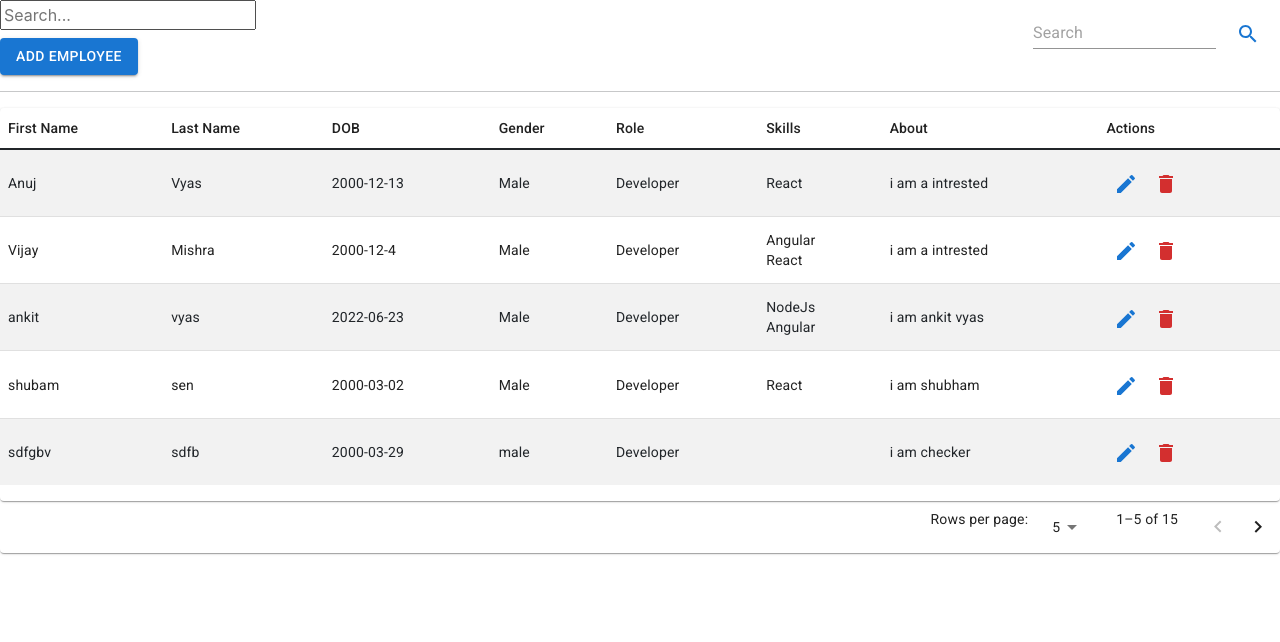
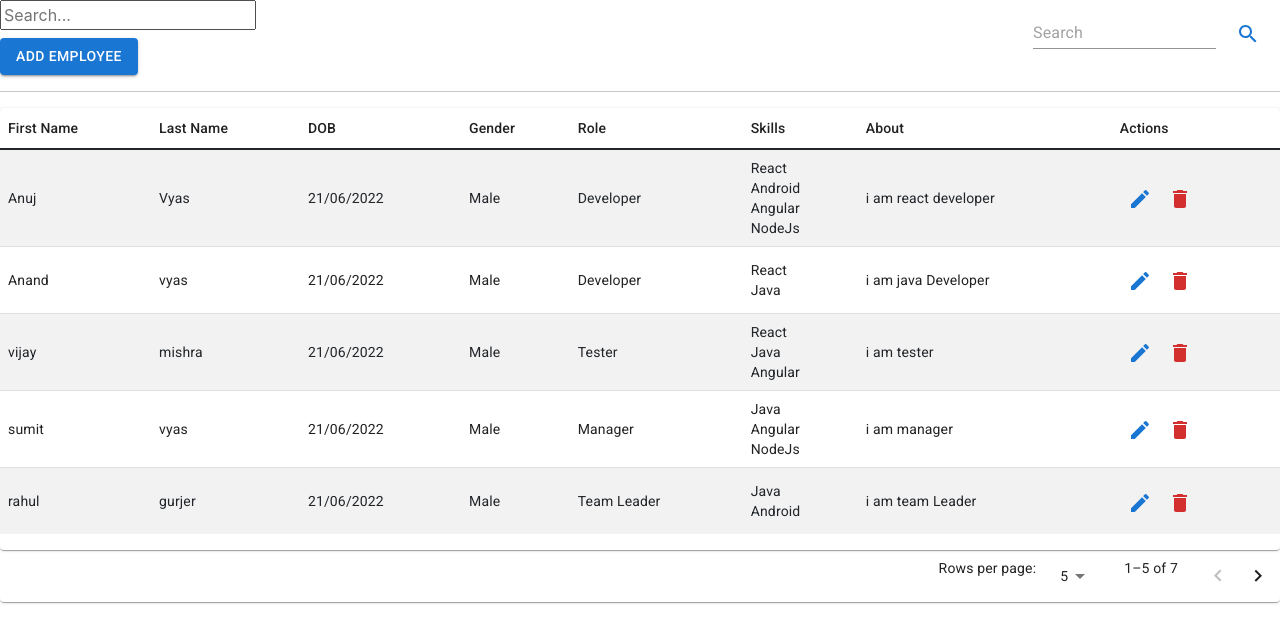
Before and after one commit to anujvyas1002/EmpoyeeProject, a React (Create React App) app in the folder updateEmployeeProject/EmpoyeeProject/: page / in a window 1280 px wide. Shown: the top 642 px of the page. Built offline with nearby package versions, Linux system fonts and the light colour scheme; data requests are answered from the project's data file.

Commit message:
Skills search & Delete message

```diff
--- a/updateEmployeeProject/EmpoyeeProject/db.json
+++ b/updateEmployeeProject/EmpoyeeProject/db.json
@@ -41,118 +41,86 @@
   ],
   "employees": [
     {
-      "id": 165510476892,
+      "id": 1655793330958,
       "firstName": "Anuj",
       "lastName": "Vyas",
-      "dob": "2000-12-13",
-      "employee_about": "i am a intrested ",
+      "dob": "21/06/2022",
+      "employee_about": "i am react developer",
       "gender": "Male",
       "role": {
         "role": "Developer"
       },
       "skills": [
         {
+          "id": 3,
           "skill": "React"
+        },
+        {
+          "id": 5,
+          "skill": "Android"
+        },
+        {
+          "id": 4,
+          "skill": "Angular"
+        },
+        {
+          "id": 2,
+          "skill": "NodeJs"
         }
       ]
     },
     {
-      "id": 16456767892,
-      "firstName": "Vijay",
-      "lastName": "Mishra",
-      "dob": "2000-12-4",
-      "employee_about": "i am a intrested",
+      "id": 1655793369029,
+      "firstName": "Anand",
+      "lastName": "vyas",
+      "dob": "21/06/2022",
+      "employee_about": "i am java Developer",
       "gender": "Male",
       "role": {
         "role": "Developer"
       },
       "skills": [
         {
-          "skill": "Angular"
+          "id": 3,
+          "skill": "React"
         },
         {
-          "skill": "React"
+          "id": 1,
+          "skill": "Java"
         }
       ]
     },
     {
-      "id": 1655114426263,
-      "firstName": "ankit",
-      "lastName": "vyas",
-      "dob": "2022-06-23",
-      "employee_about": "i am ankit vyas",
+      "id": 1655793405727,
+      "firstName": "vijay",
+      "lastName": "mishra",
+      "dob": "21/06/2022",
+      "employee_about": "i am tester",
       "gender": "Male",
       "role": {
-        "role": "Developer"
+        "role": "Tester"
       },
       "skills": [
         {
-          "skill": "NodeJs"
+          "id": 3,
+          "skill": "React"
         },
         {
+          "id": 1,
+          "skill": "Java"
+        },
+        {
+          "id": 4,
           "skill": "Angular"
         }
       ]
     },
     {
-      "id": 1655119660832,
-      "firstName": "shubam",
-      "lastName": "sen",
-      "dob": "2000-03-02",
-      "employee_about": "i am shubham",
-      "gender": "Male",
-      "role": {
-        "role": "Developer"
-      },
-      "skills": [
-        {
-          "skill": "React"
-        }
-      ]
-    },
-    {
-      "id": 1655189028246,
-      "firstName": "sdfgbv",
-      "lastName": "sdfb",
-      "dob": "2000-03-29",
-      "employee_about": "i am checker",
-      "gender": "male",
-      "role": {
-        "role": "Developer"
-      },
-      "skills": []
-    },
-    {
-      "id": 1655378682500,
-      "firstName": "anuj",
+      "id": 1655793434245,
+      "firstName": "sumit",
       "lastName": "vyas",
-      "dob": "2022-06-12",
-      "employee_about": "xyz",
-      "gender": "Male",
-      "role": {
-        "role": "Team Leader"
-      },
-      "skills": [
-        {
-          "id": 0,
-          "skill": "Java"
-        },
-        {
-          "id": 1,
-          "skill": "NodeJs"
-        },
-        {
-          "id": 4,
-          "skill": "Android"
-        }
-      ]
-    },
-    {
-      "id": 1655379220416,
-      "firstName": "anand",
-      "lastName": "vyas",
-      "dob": "2022-06-18",
-      "employee_about": "xyz",
+      "dob": "21/06/2022",
+      "employee_about": "i am manager",
       "gender": "Male",
       "role": {
         "role": "Manager"
@@ -163,8 +131,29 @@
           "skill": "Java"
         },
         {
-          "id": 3,
-          "skill": "React"
+          "id": 4,
+          "skill": "Angular"
+        },
+        {
+          "id": 2,
+          "skill": "NodeJs"
+        }
+      ]
+    },
+    {
+      "id": 1655793471247,
+      "firstName": "rahul",
+      "lastName": "gurjer",
+      "dob": "21/06/2022",
+      "employee_about": "i am team Leader",
+      "gender": "Male",
+      "role": {
+        "role": "Team Leader"
+      },
+      "skills": [
+        {
+          "id": 1,
+          "skill": "Java"
         },
         {
           "id": 5,
@@ -173,73 +162,14 @@
       ]
     },
     {
-      "id": 1655440778456,
-      "firstName": "rahul",
-      "lastName": "xyz",
-      "dob": "2022-06-22",
-      "employee_about": "xyz",
-      "gender": "Male",
-      "role": {
-        "role": "Developer"
-      },
-      "skills": [
-        {
-          "id": 2,
-          "skill": "NodeJs"
-        },
-        {
-          "id": 5,
-          "skill": "Android"
-        }
-      ]
-    },
-    {
-      "id": 1655441520701,
-      "firstName": "rank",
-      "lastName": "sad",
-      "dob": "2022-06-29",
-      "employee_about": "asdfg",
+      "id": 1655793511752,
+      "firstName": "kajal",
+      "lastName": "sharma",
+      "dob": "21/06/2022",
+      "employee_about": "i am team Leader",
       "gender": "Female",
       "role": {
-        "role": "Tester"
-      },
-      "skills": [
-        {
-          "id": 2,
-          "skill": "NodeJs"
-        },
-        {
-          "id": 4,
-          "skill": "Angular"
-        }
-      ]
-    },
-    {
-      "id": 1655456085061,
-      "firstName": "anuj",
-      "lastName": "vyas",
-      "dob": "2022-06-13",
-      "employee_about": "i am anuj",
-      "gender": "Male",
-      "role": {
-        "role": "Developer"
-      },
-      "skills": [
-        {
-          "id": 3,
-          "skill": "React"
-        }
-      ]
-    },
-    {
-      "id": 1655626926929,
-      "firstName": "anujbh",
-      "lastName": "vyas",
-      "dob": "19/06/2022",
-      "employee_about": "xyz",
-      "gender": "Male",
-      "role": {
-        "role": "Developer"
+        "role": "Team Leader"
       },
       "skills": [
         {
@@ -253,69 +183,19 @@
       ]
     },
     {
-      "id": 1655626972374,
-      "firstName": "sedrty",
-      "lastName": "sefgh",
-      "dob": "13/12/2000",
-      "employee_about": "vbndfg",
-      "gender": "Male",
-      "role": {
-        "role": "Tester"
-      },
-      "skills": [
-        {
-          "id": 1,
-          "skill": "Java"
-        }
-      ]
-    },
-    {
-      "id": 1655627091832,
-      "firstName": "sdfgh",
-      "lastName": "sdfghj",
-      "dob": "19/06/2022",
-      "employee_about": "kjhgf",
+      "id": 1655816598545,
+      "firstName": "sdf",
+      "lastName": "sdf",
+      "dob": "21/06/2022",
+      "employee_about": "dsfghj",
       "gender": "Male",
       "role": {
         "role": "Manager"
       },
       "skills": [
         {
-          "id": 5,
-          "skill": "Android"
-        }
-      ]
-    },
-    {
-      "id": 1655627436486,
-      "firstName": "jkytgd",
-      "lastName": "khjgcf",
-      "dob": "19/06/2022",
-      "employee_about": "jkhgfd",
-      "gender": "Male",
-      "role": {
-        "role": "Manager"
-      },
-      "skills": [
-        {
-          "id": 2,
-          "skill": "NodeJs"
-        }
-      ]
-    },
-    {
-      "id": 1655635070777,
-      "firstName": "hjgfd",
-      "lastName": "kjhgf",
-      "dob": "2022-06-01",
-      "employee_about": ",jyhtr",
-      "gender": "male",
-      "role": {
-        "role": "Tester"
-      },
-      "skills": [
-        {
-          "skill": "Java"
+          "id": 4,
+          "skill": "Angular"
         }
       ]
     }
--- a/updateEmployeeProject/EmpoyeeProject/src/components/AddEmployee.js
+++ b/updateEmployeeProject/EmpoyeeProject/src/components/AddEmployee.js
@@ -19,7 +19,7 @@ const AddEmployee = (props) => {
     mode: "onTouched"
   });
 
-  const [value, setValue] = useState(new Date());
+  // const [selectedDate, setSelectedDate] = useState(new Date());
 
   const [show, setShow] = useState(false);
   const [skills, setSkills] = useState([]);
@@ -232,15 +232,6 @@ const AddEmployee = (props) => {
             </div>
 
             <div className="form-group">
-              {/* <label htmlFor="dob">Date of Birth</label> */}
-              {/* <Input
-                  id="dob"
-                  className="form-control"
-                  type="date"
-                  // defaultValue="2022-06-09"
-                  {...register("dob", { required: "DOB is Required" })}
-                /> */}
-
               <LocalizationProvider dateAdapter={AdapterDateFns}>
               <label htmlFor="dob">Date of Birth</label>
 
@@ -248,19 +239,19 @@ const AddEmployee = (props) => {
                      <DesktopDatePicker
                     // label="For desktop"
                     inputFormat="dd/MM/yyyy"
-                    value={value}
+                    // value = {selectedDate}
                     className="form-control"
                     {...register("dob", { required: "DOB is Required" })}
-                    maxDate={new Date()}
-                    onChange={(newValue) => {
-                      setValue(newValue);
-                    }}
+                    // onChange={(newValue) => {
+                    //   setSelectedDate(newValue);
+                    // }}
+                      maxDate={new Date()}
                     renderInput={(params) => <TextField {...params} />}
                   />
                 </Stack>
               </LocalizationProvider>
 
-              {errors.dob && <span> {errors.dob.message}</span>}
+              {errors.dob && <span  className="text-danger"> {errors.dob.message}</span>}
             </div>
 
             <div className="form-group">
--- a/updateEmployeeProject/EmpoyeeProject/src/components/EmployeeTable.js
+++ b/updateEmployeeProject/EmpoyeeProject/src/components/EmployeeTable.js
@@ -1,3 +1,4 @@
+/* eslint-disable array-callback-return */
 import React, { useState } from "react";
 import axios from "axios";
 import AddEmployee from "./AddEmployee";
@@ -22,7 +23,7 @@ const EmployeeTable = () => {
   const [employees, setEmployees] = useState([]);
   const [page, setPage] = useState(0);
   const [rowsPerPage, setRowsPerPage] = useState(5);
-  const [searchApiData, setSearchApiData] = useState([]);
+  const [searchApiData, setSearchApiData] = useState();
   const [filterVal, setFilterVal] = useState();
 
   const handleChangePage = (event, newPage) => {
@@ -64,31 +65,48 @@ const EmployeeTable = () => {
       setEmployees(response.data);
       console.log(response.data);
       setSearchApiData(response.data);
-      console.log("anuj" + response.data[0].skills[0].skill);
+      console.log(response.data);
     });
   }
 
+
+  const filterSkills = (e,skills) =>{
+    return skills.some(skill=>skill.skill.toLowerCase().includes(e))
+  }
+
   const handleFilter = (e) => {
+
+    // console.log(searchApiData);
+
+
     if (e.target.value === "") {
       setEmployees(searchApiData);
-    } else {
+    }
+     else {
       //  for(let i=0;i<searchApiData.length;i++){
-      //   console.log(searchApiData[i].id)
+      //   console.log(searchApiData[i].skill)
       //  }
 
-      const filtered = Object.keys(searchApiData)
-        .filter((key) => e.target.value.includes(key))
-        .reduce((obj, key) => {
-          return {
-            ...obj,
-            [key]: searchApiData[key]
-          };
-        }, {});
 
-      console.log(filtered);
-      const filterResult = searchApiData.filter((item) =>
-        item.firstName.toLowerCase().includes(e.target.value.toLowerCase())
-      );
+        // console.log(searchApiData[0].skills.length);
+        // console.log(searchApiData.length);
+        // for(let i=0;i<searchApiData.length;i++){
+          // if(searchApiData[i].skills!===undefined){}
+        //   if(searchApiData[i].skills.toLowerCase().includes(e.target.value.toLowerCase())){
+        //     console.log("success")
+        //     return(true);
+        //   }
+        //   else{
+        //     return false
+        //   }
+        // }
+
+
+
+      const filterResult = searchApiData.filter((item) => {
+        return(
+        (item.firstName.toLowerCase().includes(e.target.value.toLowerCase())) || (item.lastName.toLowerCase().includes(e.target.value.toLowerCase()))
+         || filterSkills(e.target.value.toLowerCase(),item.skills) || (item.role.role.toLowerCase().includes(e.target.value.toLowerCase())))});
 
       setEmployees(filterResult);
     }
@@ -166,7 +184,7 @@ const EmployeeTable = () => {
                         </IconButton>
                         <IconButton color="error">
                           <RemoveEmployee
-                            employeeID={employee.id}
+                            employee={employee}
                             fetchAllRecord={fetchAllRecord}
                           />
                         </IconButton>
--- a/updateEmployeeProject/EmpoyeeProject/src/components/RemoveEmployee.js
+++ b/updateEmployeeProject/EmpoyeeProject/src/components/RemoveEmployee.js
@@ -22,7 +22,7 @@ const RemoveEmployee = (props) => {
 
   function DeleteEmployee() {
     axios
-      .delete(`http://localhost:3000/employees/${props.employeeID}`)
+      .delete(`http://localhost:3000/employees/${props.employee.id}`)
       .then((response) => {
         if (response.status === 200) {
           console.log("200 success");
@@ -52,13 +52,13 @@ const RemoveEmployee = (props) => {
       >
         <DialogContent>
           <DialogContentText id="alert-dialog-description">
-            Employee Delete ...?
+            Are You Sure Want to Delete ? <b>{props.employee.firstName} {props.employee.lastName}</b>
           </DialogContentText>
         </DialogContent>
         <DialogActions>
-          <Button onClick={handleClose}>No</Button>
+          <Button onClick={handleClose}>Cancel</Button>
           <Button onClick={DeleteEmployee} autoFocus>
-            Yes
+            Ok
           </Button>
         </DialogActions>
       </Dialog>
--- a/updateEmployeeProject/EmpoyeeProject/src/components/UpdateEmployee.js
+++ b/updateEmployeeProject/EmpoyeeProject/src/components/UpdateEmployee.js
@@ -4,12 +4,19 @@ import { Button, Input, NativeSelect } from "@mui/material";
 import { useForm } from "react-hook-form";
 import axios from "axios";
 import EditIcon from "@mui/icons-material/Edit";
+import Stack from "@mui/material/Stack";
+import TextField from "@mui/material/TextField";
+import { AdapterDateFns } from "@mui/x-date-pickers/AdapterDateFns";
+import { LocalizationProvider } from "@mui/x-date-pickers/LocalizationProvider";
+import { DesktopDatePicker } from "@mui/x-date-pickers/DesktopDatePicker";
+
 
 const UpdateEmployee = (props) => {
   const {
     register,
     setValue,
     handleSubmit,
+    resetField,
     formState: { errors, isDirty, isValid }
   } = useForm({
     mode: "onTouched"
@@ -17,13 +24,18 @@ const UpdateEmployee = (props) => {
   const [show, setShow] = useState(false);
   const [skills, setSkills] = React.useState([]);
   const [roles, setRoles] = React.useState([]);
+  const [selectedSkills, setSelectedSkills] = useState(props.employee.skills);
 
-  const AddSkill = [];
+
+  const [selectedDate, setSelectedDate] = useState(new Date());
+
+
   let req;
   // console.log(errors)
   const onSubmit = (data) => {
     console.log(data);
-    console.log(AddSkill);
+
+
     req = {
       id: Date.now(),
       firstName: data.firstName,
@@ -32,7 +44,7 @@ const UpdateEmployee = (props) => {
       employee_about: data.employee_about,
       gender: data.gender,
       role: { role: data.role },
-      skills: AddSkill
+      skills: selectedSkills
     };
     handleClose();
     UpdateEmployee(req);
@@ -48,60 +60,32 @@ const UpdateEmployee = (props) => {
     setValue("role", props.employee.role.role);
     setValue("gender", props.employee.gender);
     setValue("employee_about", props.employee.employee_about);
-    setValue("skill", props.employee.skills.skill);
+
+    console.log(selectedSkills);
+
     setShow(true);
     skillsData();
     rolesData();
   };
 
-  function skillCheck(e) {
+  function skillCheck(e,skill) {
     console.log(e.target.id);
+    console.log(skill);
+    console.log(skills);
+    let newSkills = [...selectedSkills];
 
-    if (e.target.name === "Java") {
-      AddSkill.push({ skill: "Java" });
+
+    var index = selectedSkills.findIndex((o) => o.id === skill.id);
+    console.log("index" + index);
+    if (index === -1) {
+      newSkills.push(skill);
     } else {
-      for (let i = 0; i < AddSkill.length; i++) {
-        if (AddSkill[i] === AddSkill[i].skill && e.target.name === "Java") {
-          AddSkill.splice(i, 1);
-        }
-      }
+      newSkills.splice(index, 1);
     }
-    if (e.target.name === "NodeJs") {
-      AddSkill.push({ skill: "NodeJs" });
-    } else {
-      for (let i = 0; i < AddSkill.length; i++) {
-        if (AddSkill[i] === AddSkill[i].skill) {
-          AddSkill.splice(i, 1);
-        }
-      }
-    }
-    if (e.target.name === "React") {
-      AddSkill.push({ skill: "React" });
-    } else {
-      for (let i = 0; i < AddSkill.length; i++) {
-        if (AddSkill[i] === AddSkill[i].React) {
-          AddSkill.splice(i, 1);
-        }
-      }
-    }
-    if (e.target.name === "Angular") {
-      AddSkill.push({ skill: "Angular" });
-    } else {
-      for (let i = 0; i < AddSkill.length; i++) {
-        if (AddSkill[i] === AddSkill[i].skill) {
-          AddSkill.splice(i, 1);
-        }
-      }
-    }
-    if (e.target.name === "Android") {
-      AddSkill.push({ skill: "Angular" });
-    } else {
-      for (let i = 0; i < AddSkill.length; i++) {
-        if (AddSkill[i] === AddSkill[i].skill) {
-          AddSkill.splice(i, 1);
-        }
-      }
-    }
+
+    console.log(newSkills);
+    setSelectedSkills(newSkills);
+
   }
 
   function UpdateEmployee(req) {
@@ -109,6 +93,7 @@ const UpdateEmployee = (props) => {
       .put(`http://localhost:3000/employees/${props.employee.id}`, req)
       .then((response) => {
         if (response.status === 200) {
+          resetField("skills");
           console.log("200 success");
           props.fetchAllRecord();
         } else if (response.status === 201) {
@@ -128,7 +113,8 @@ const UpdateEmployee = (props) => {
   function skillsData() {
     axios.get(`http://localhost:3000/skills`).then((response) => {
       setSkills(response.data);
-      console.log(response.data);
+      // console.log(response.data[0].skill);
+
     });
   }
 
@@ -209,11 +195,11 @@ const UpdateEmployee = (props) => {
                   className="form-check-input"
                   type="radio"
                   id="male"
-                  value="male"
+                  value="Male"
                   {...register("gender", { required: "Gender is Required" })}
                 />
                 <label className="form-check-label" htmlFor="male">
-                  male
+                  Male
                 </label>
               </div>
               <div className="form-check form-check-inline">
@@ -221,12 +207,12 @@ const UpdateEmployee = (props) => {
                   className="form-check-input"
                   type="radio"
                   id="female"
-                  value="female"
+                  value="Female"
                   name="gender"
                   {...register("gender", { required: "Gender is Required" })}
                 />
                 <label className="form-check-label" htmlFor="female">
-                  female
+                  Female
                 </label>
               </div>
               <div className="form-check form-check-inline">
@@ -234,11 +220,11 @@ const UpdateEmployee = (props) => {
                   className="form-check-input"
                   type="radio"
                   id="other"
-                  value="other"
+                  value="Other"
                   {...register("gender", { required: "Gender is Required" })}
                 />
                 <label className="form-check-label" htmlFor="other">
-                  other
+                  Other
                 </label>
               </div>
 
@@ -246,19 +232,27 @@ const UpdateEmployee = (props) => {
                 <div className="text-danger"> {errors.gender.message}</div>
               )}
             </div>
+            <div className="form-group">
+              <LocalizationProvider dateAdapter={AdapterDateFns}>
+              <label htmlFor="dob">Date of Birth</label>
 
-            <div className="form-group">
-              <label htmlFor="dob">Date of Birth</label>
-              <Input
-                id="dob"
-                className="form-control"
-                type="date"
-                // defaultValue="2022-06-09"
-                {...register("dob", { required: "DOB is Required" })}
-              />
-              {errors.dob && (
-                <div className="text-danger"> {errors.dob.message}</div>
-              )}
+                <Stack spacing={3}>
+                     <DesktopDatePicker
+                    // label="For desktop"
+                    inputFormat="dd/MM/yyyy"
+                    value={selectedDate}
+                    className="form-control"
+                    {...register("dob", { required: "DOB is Required" })}
+                    maxDate={new Date()}
+                    onChange={(newValue) => {
+                      setSelectedDate(newValue);
+                    }}
+                    renderInput={(params) => <TextField {...params} />}
+                  />
+                </Stack>
+              </LocalizationProvider>
+
+              {errors.dob && <span className="text-danger"> {errors.dob.message}</span>}
             </div>
 
             <div className="form-group">
@@ -305,7 +299,7 @@ const UpdateEmployee = (props) => {
               )}
             </div>
 
-            <label htmlFor="skill">Skills</label>
+            {/* <label htmlFor="skill">Skills</label>
             <div className="form-control">
               {skills.map((skill) => (
                 //  <input type="Checkbox" {...register("skill")} value={item.skill} name={item.skill} onChange={e => skillCheck(e)} key={index} label={item.skill} />
@@ -322,10 +316,34 @@ const UpdateEmployee = (props) => {
                   </label>
                 </div>
               ))}
+            </div> */}
+
+      <label htmlFor="skills">Skills</label>
+            <div className="form-control">
+              {skills.map((skill) => (
+                <div className="form-check" key={skill.id}>
+                  <input
+                    type="Checkbox"
+                    {...register("skills", { required: true })}
+                    id={skill.id}
+                    name="skills"
+                    value="skills"
+                    checked={selectedSkills.findIndex(o => o.id === skill.id)!==-1}
+                    onChange={(e) => skillCheck(e, skill)}
+                  />
+                  <label className="form-check-label" htmlFor={skill.id}>
+                    {skill.skill}
+                  </label>
+                </div>
+              ))}
+
+              {selectedSkills.length < 1 &&
+                errors.skills?.type === "required" && (
+                  <div className="text-danger">Enter your Minimum 1 Skills</div>
+                )}
             </div>
 
-            <hr></hr>
-            <hr></hr>
+            <hr/>
             <Button
               variant="contained"
               className="float-end mt-2"
```
